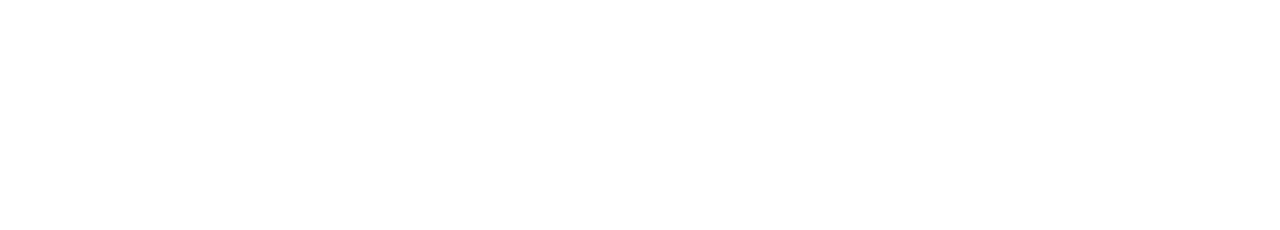
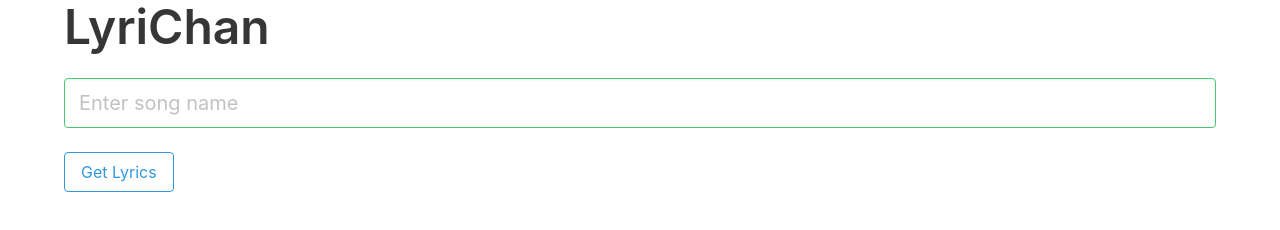
Before and after one commit to NarutoVPS/LyriChan, a plain HTML site: page index.html in a window 1280 px wide. Drawn offline with Linux system fonts and the light colour scheme.

Commit message:
created basic layout

```diff
--- a/index.html
+++ b/index.html
@@ -8,6 +8,15 @@
     <title>LyriChan</title>
 </head>
 <body>
+    <div class="container">
+        <h1 class="title is-size-1 textCenter">LyriChan</h1>
 
+        <div class="userInput">
+            <form action="" class="textCenter">
+                <input class="input is-medium is-success block" type="text" placeholder="Enter song name">
+                <button class="button is-info is-outlined" type="submit">Get Lyrics</button>
+            </form>
+        </div>
+    </div>
 </body>
 </html>
```
